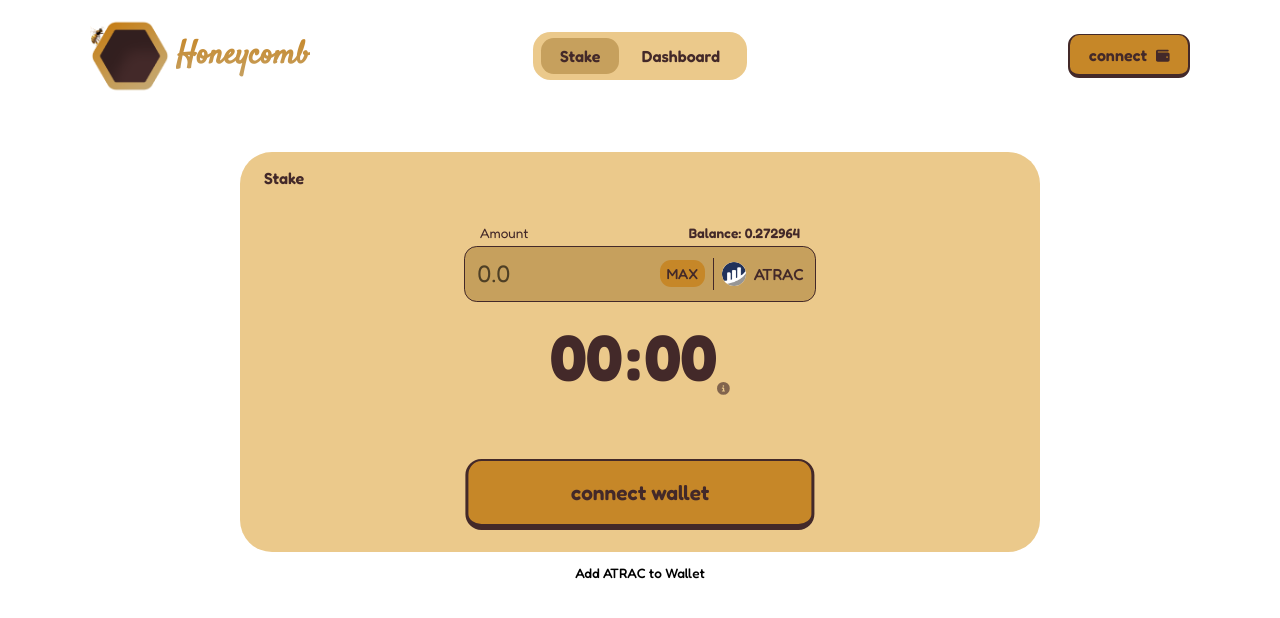
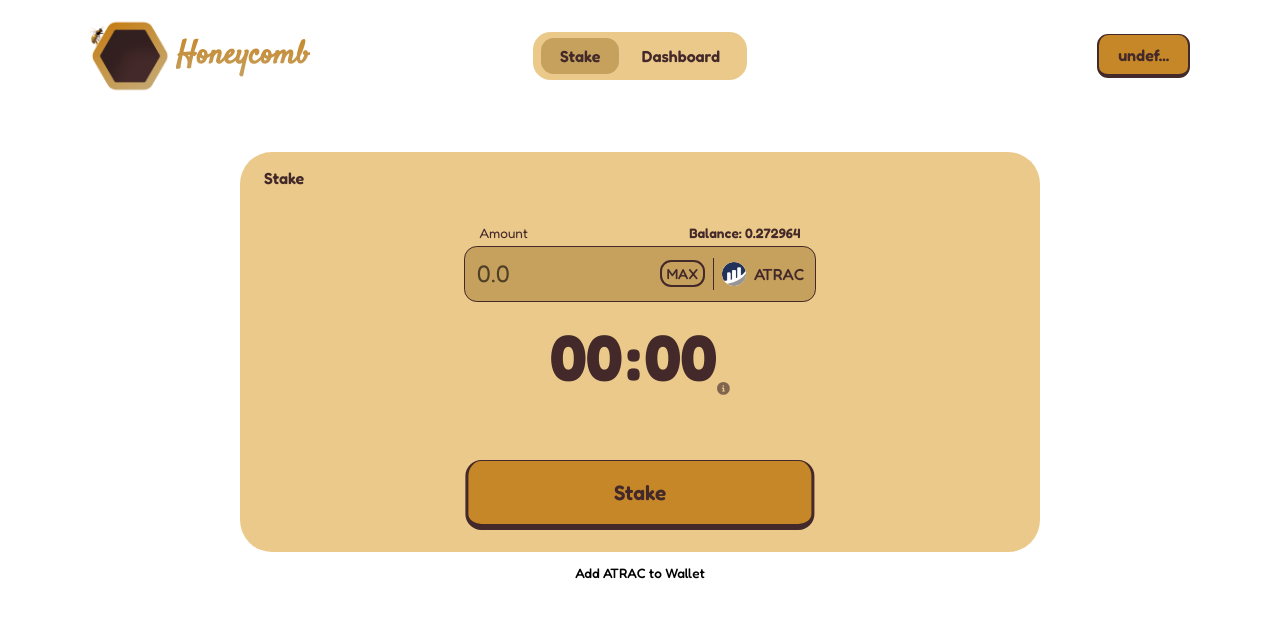
Before and after one commit to JO-OLADEJI/Honeycomb, a React (Create React App) app in the folder app/: page / in a window 1280 px wide. Shown: the top 618 px of the page. Built offline with nearby package versions, Linux system fonts and the light colour scheme.

Commit message:
implemented wallet connect

```diff
--- a/app/src/App.jsx
+++ b/app/src/App.jsx
@@ -4,30 +4,86 @@
 import Stake from './components/Stake.jsx';
 import Dashboard from './components/Dashboard.jsx';
 import { Routes, Route } from 'react-router-dom';
+import { connectWallet, refreshConnectWallet, getChainId } from './utils/connect-wallet.js';
 
 const App = () => {
+  const [address, setAddress] = useState(null);
+  const [network, setNetwork] = useState(null);
   const [liquidity, setLiquidity] = useState(185.267);
   const [stake, setStake] = useState(25);
   const [share, setShare] = useState(25);
   const [reward, setReward] = useState(0);
+
   const calculateShare = (contribution, total) => {
     return (contribution / total) * 100;
   }
+
+  const handleConnectWallet = async () => {
+    const account = await connectWallet();
+    setAddress(() => account);
+  }
+
+  useEffect(() => {
+    const getWalletInfo = async () => {
+      const address = await refreshConnectWallet();
+      setAddress(() => address);
+    };
+    const getChainInfo = async () => {
+      const chain = await getChainId();
+      setNetwork(() => chain);
+    }
+    const addWalletListener = () => {
+      if (window.ethereum) {
+        window.ethereum.on('accountsChanged', (accounts) => {
+          accounts.length > 0 ? setAddress(() => accounts[0]) : setAddress(() => null);
+        });
+      }
+    }
+    const addChainListener = () => {
+      if (window.ethereum) {
+        window.ethereum.on('chainChanged', (chainId) => {
+          setNetwork(() => chainId);
+        });
+      }
+    }
+
+    getWalletInfo();
+    getChainInfo();
+    addWalletListener();
+    addChainListener();
+  }, []);
 
   useEffect(() => {
     setShare(() => calculateShare(stake, liquidity));
   }, [stake, liquidity]);
 
+
   return (
     <div className="App">
-      <Nav />
+      <Nav
+        address={address}
+        connect={handleConnectWallet}
+      />
+
       <Routes>
         <Route path="/" element={<Stake />} />
-        <Route path="/stake" element={<Stake />} />
+        <Route
+          path="/stake"
+          element={
+            <Stake
+              network={network}
+              address={address}
+              connect={handleConnectWallet}
+            />
+          }
+        />
         <Route
           path="/dashboard"
           element={
             <Dashboard
+              network={network}
+              address={address}
+              connect={handleConnectWallet}
               liquidity={liquidity}
               stake={stake}
               share={share}
--- a/app/src/components/Dashboard.jsx
+++ b/app/src/components/Dashboard.jsx
@@ -2,13 +2,14 @@
 import '../styles/Dashboard.css';
 import Timer from './Timer.jsx';
 
-const Dashboard = ({ liquidity, stake, share, reward }) => {
+const Dashboard = ({ network, address, connect, liquidity, stake, share, reward }) => {
   const withdrawals = [
     { 'time': 180, 'size': 1.2, 'info': 'nothing for now' },
     { 'time': 150, 'size': 1.2, 'info': 'nothing for now' },
     { 'time': 120, 'size': 1.2, 'info': 'nothing for now' }
   ];
-  const [action, setAction] = useState('Withdraw');
+  const actions = ['Withdraw', 'Connect Wallet'];
+  const [action, setAction] = useState(actions[0]);
 
   return (
     <div className="dashboard">
@@ -16,7 +17,7 @@
       <div className="content">
         <div className="left-side">
           {withdrawals.map((epoch, index) => (
-            <div className="timer-padding">
+            <div className="timer-padding" key={index}>
               <Timer
                 seconds={epoch['time']}
                 size={epoch['size']}
--- a/app/src/components/Nav.jsx
+++ b/app/src/components/Nav.jsx
@@ -5,7 +5,8 @@
 import { FontAwesomeIcon } from '@fortawesome/react-fontawesome';
 import { faWallet } from '@fortawesome/free-solid-svg-icons';
 
-const Nav = (props) => {
+
+const Nav = ({ address, connect }) => {
   const [selected, setSelected] = useState('stake');
 
   return (
@@ -34,8 +35,19 @@
         </div>
       </div>
       <div className="buttons">
-        <button>
-          connect <FontAwesomeIcon icon={faWallet} className="wallet-icon" />
+        <button
+          onClick={(e) => {
+            e.preventDefault();
+            if (address === null) connect();
+          }}>
+          <p>
+            {address === null ?
+            <>
+              connect <FontAwesomeIcon icon={faWallet} className="wallet-icon" />
+            </>
+            :
+            String(address).substring(0, 5) + '...' + String(address).substring(38)}
+          </p>
         </button>
       </div>
     </div>
--- a/app/src/components/Stake.jsx
+++ b/app/src/components/Stake.jsx
@@ -3,8 +3,9 @@
 import Timer from './Timer.jsx';
 import atrac from '../assets/atrac.png';
 
-const Stake = ({ connected }) => {
-  const [action, setAction] = useState('connect wallet');
+const Stake = ({ network, address, connect }) => {
+  const actions = ['Stake', 'Approve ATRAC', 'Connect Wallet'];
+  const [action, setAction] = useState(actions[0]);
   const [erc20Bal, setErc20Bal] = useState(0.272964);
 
   return (
--- a/app/src/styles/Dashboard.css
+++ b/app/src/styles/Dashboard.css
@@ -74,7 +74,7 @@
   border-radius: 1rem;
   font-family: 'Fredoka', sans-serif;
   border: 3px solid #432929;
-  border-top: 2px solid #432929;
+  border-top: 1px solid #432929;
   border-bottom: 6px solid #432929;
   font-size: 1.3rem;
   font-weight: 600;
--- a/app/src/styles/Stake.css
+++ b/app/src/styles/Stake.css
@@ -43,7 +43,6 @@
   justify-content: center;
   align-items: center;
   padding: .7rem;
-  /* background-color: #e6b967; */
   background-color: #C6A05D;
 }
 
@@ -60,7 +59,7 @@
 }
 
 .form input:hover {
-  border: 1px solid #c6882a36;
+  border: 1px solid #43292923;
 }
 
 .form input:focus {
@@ -78,9 +77,10 @@
 
 .form button {
   cursor: pointer;
-  padding: .3rem .4rem;
+  padding: .2rem .3rem;
   border: none;
-  background-color: #C68728;
+  background-color: transparent;
+  border: 2px solid #432929;
   color: #432929;
   font-family: inherit;
   font-weight: 500;
@@ -123,7 +123,7 @@
   border-radius: 1rem;
   font-family: 'Fredoka', sans-serif;
   border: 3px solid #432929;
-  border-top: 2px solid #432929;
+  border-top: 1px solid #432929;
   border-bottom: 6px solid #432929;
   font-size: 1.3rem;
   font-weight: 600;
--- /dev/null
+++ b/app/src/utils/connect-wallet.js
@@ -0,0 +1,40 @@
+export const connectWallet = async () => {
+  if (window.ethereum) {
+    try {
+      const addresses = await window.ethereum.request({ method: 'eth_requestAccounts' });
+      return addresses[0];
+    }
+    catch (err) {
+      console.log(err.message);
+      return null;
+    }
+  }
+  else {
+    console.log('metamask not installed❌');
+  }
+}
+
+export const getChainId = async () => {
+  try {
+    return await window.ethereum.request({ method: 'eth_chainId' });
+  }
+  catch (err) {
+    console.log(err.message);
+  }
+}
+
+/**
+ * for getting wallet info (page refresh and re-visit) if site is already connected
+ */
+export const refreshConnectWallet = async () => {
+  try {
+    const addresses = await window.ethereum.request({ method: 'eth_accounts' });
+    if (addresses.length > 0) {
+      return addresses[0];
+    }
+    return null;
+  }
+  catch (err) {
+    console.log(err.message);
+  }
+}
```
